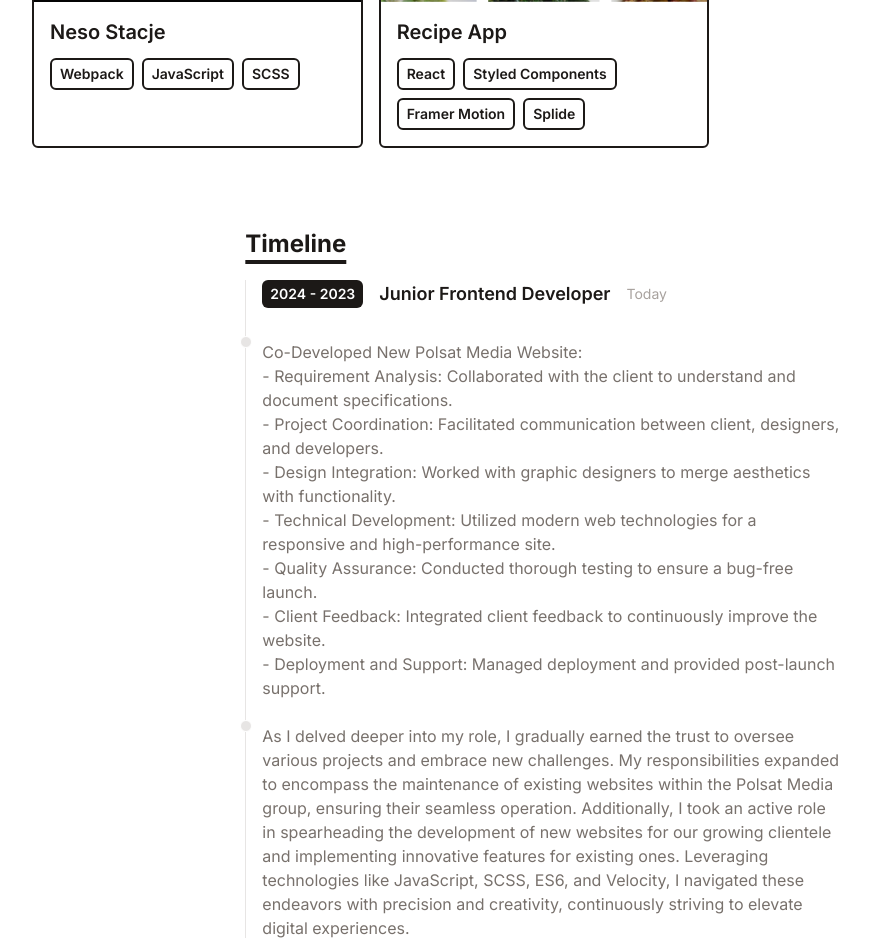
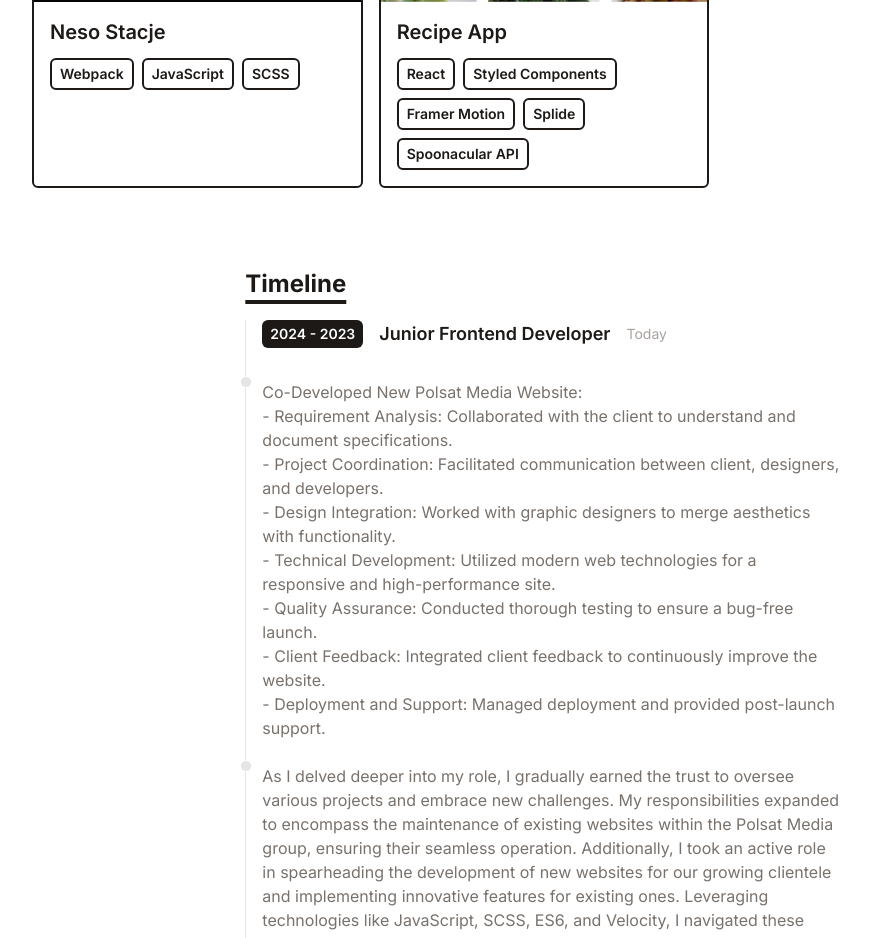
Before and after one commit to dominikKowalczyk17/Minimal-portfolio, a React (Vite) app: page / in a window 1280 px wide. Shown: the part 780-1718 px from the top of the page, without its empty margins (96-965 px from the left). Built offline with nearby package versions, Linux system fonts and the light colour scheme.

Commit message:
update description

```diff
--- a/src/data/portfolio.js
+++ b/src/data/portfolio.js
@@ -26,7 +26,13 @@ export default [
   {
     title: "Recipe App",
     imgUrl: "assets/Recipe.png",
-    stack: ["React", "Styled Components", "Framer Motion", "Splide"],
+    stack: [
+      "React",
+      "Styled Components",
+      "Framer Motion",
+      "Splide",
+      "Spoonacular API",
+    ],
     link: "https://dominikkowalczyk17.github.io/Recipe/",
   },
 ];
```
Also changed, not shown: 1 other file (tests, documents, lock files or other folders).
